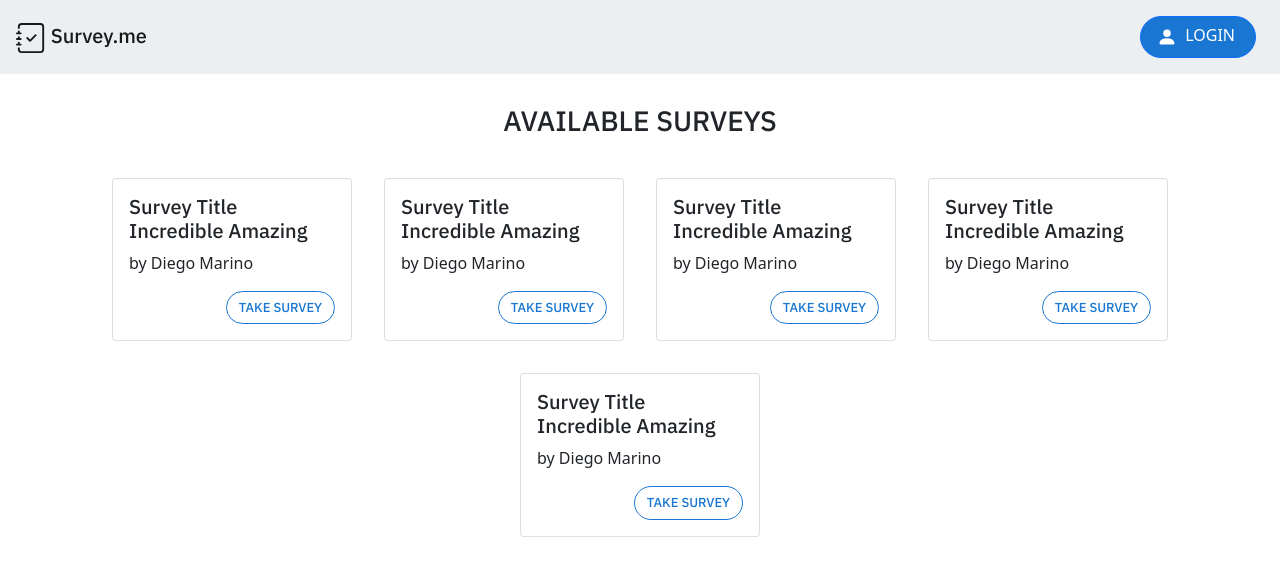
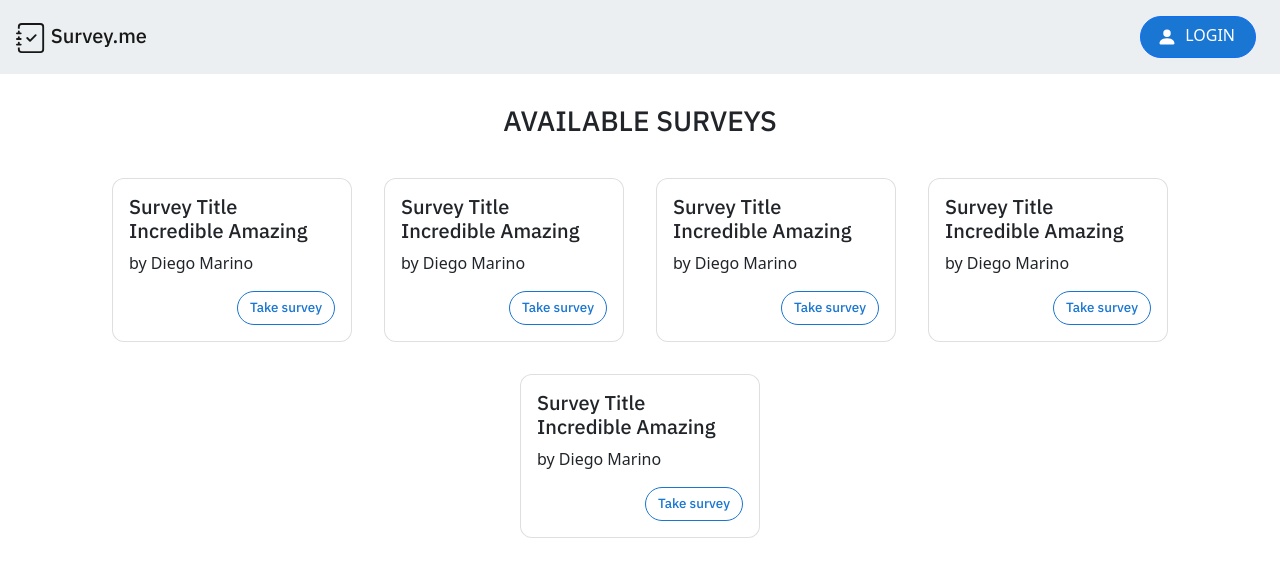
Before and after one commit to djemar/webapp_exam_survey, a React (Create React App) app in the folder client/: page / in a window 1280 px wide. Shown: the top 576 px of the page. Built offline with nearby package versions, Linux system fonts and the light colour scheme.

Commit message:
style SurveyCard

```diff
--- a/client/src/components/SurveyCard.js
+++ b/client/src/components/SurveyCard.js
@@ -10,7 +10,7 @@ const SurveyCard = (props) => {
         <Card.Title id='survey-title'>Survey Title Incredible Amazing</Card.Title>
         <Card.Text>by Diego Marino</Card.Text>
         <Link to='/survey/id'>
-          <Button id='btn-survey-card' variant='outline' className='text-uppercase'>
+          <Button id='btn-survey-card' variant='outline'>
             Take survey
           </Button>
         </Link>
--- a/client/src/css/SurveyCard.css
+++ b/client/src/css/SurveyCard.css
@@ -4,6 +4,7 @@
   margin: 1rem;
   display: inline-block;
   text-align: start;
+  border-radius: 12px;
 }
 
 /* .survey-card:hover {
@@ -16,7 +17,7 @@
   margin-bottom: 1rem;
   font-weight: 500;
   font-family: "IBM Plex Sans", sans-serif;
-  font-size: small;
+  font-size: smaller;
   border-radius: 30px;
   color: #1976d2;
   border-color: #1976d2;
```
